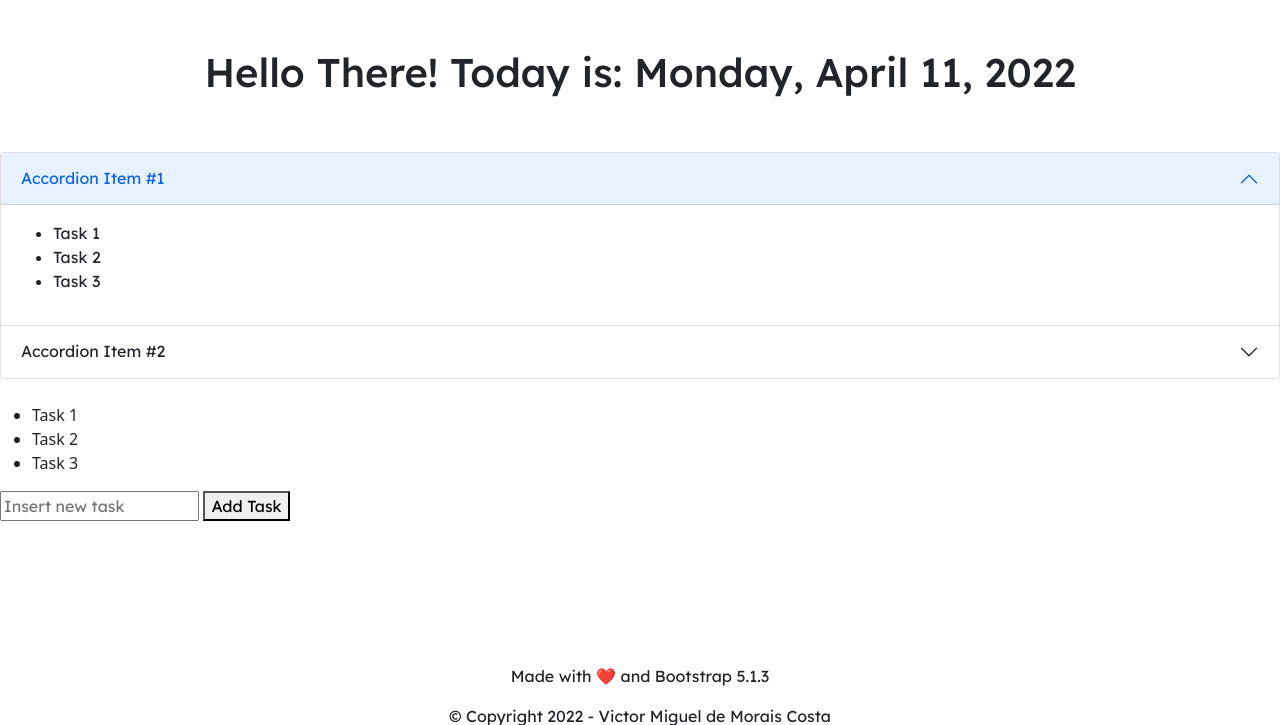
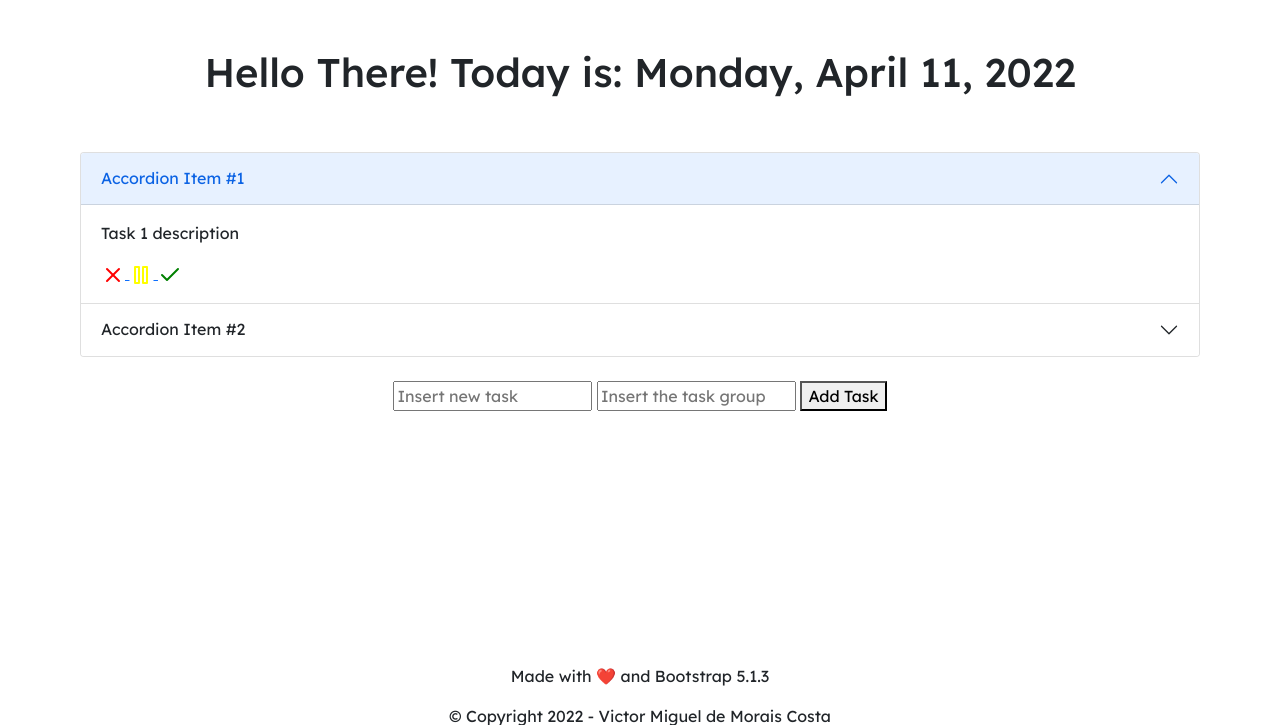
Before and after one commit to vmmc2/Dewit, a Node server app: page / in a window 1280 px wide. Shown: the part 56-781 px from the top of the page. Run offline with Node 20, Linux system fonts and the light colour scheme.

Commit message:
More changes to styles.

```diff
--- a/public/css/styles.css
+++ b/public/css/styles.css
@@ -1,5 +1,14 @@
 .font-lexend{
     font-family: 'Lexend', sans-serif;
+}
+
+.my-accordion{
+    margin-left: 5em;
+    margin-right: 5em;
+}
+
+.my-form{
+    margin:0 auto;
 }
 
 #greeting{
--- a/views/list.ejs
+++ b/views/list.ejs
@@ -16,7 +16,7 @@
             <h1> Hello There! Today is: <%= currentDay %> </h1>
         </div>
 
-        <div class="font-lexend accordion mt-4 mb-4" id="accordionExample">
+        <div class="font-lexend accordion mt-4 mb-4 my-accordion" id="accordionExample">
             <div class="accordion-item">
                 <h2 class="accordion-header" id="headingOne">
                     <button class="accordion-button" type="button" data-bs-toggle="collapse" data-bs-target="#collapseOne" aria-expanded="true" aria-controls="collapseOne">
@@ -25,11 +25,23 @@
                 </h2>
                 <div id="collapseOne" class="accordion-collapse collapse show" aria-labelledby="headingOne">
                     <div class="accordion-body">
-                        <ul class="taskList">
-                            <li> Task 1 </li>
-                            <li> Task 2</li>
-                            <li> Task 3</li>
-                        </ul>
+                        <div class="taskList">
+                            <div class="taskItem">
+                                <div class="taskDescription"></div>
+                                    <p> Task 1 description </p>
+                                <div class="taskStatus">
+                                    <a class="taskDeleted">
+                                        <svg xmlns="http://www.w3.org/2000/svg" width="24" height="24" viewBox="0 0 24 24" fill="none" stroke="red" stroke-width="2" stroke-linecap="round" stroke-linejoin="round" class="feather feather-x"><line x1="18" y1="6" x2="6" y2="18"></line><line x1="6" y1="6" x2="18" y2="18"></line></svg>
+                                    </a>
+                                    <a class="taskPaused">
+                                        <svg xmlns="http://www.w3.org/2000/svg" width="24" height="24" viewBox="0 0 24 24" fill="none" stroke="yellow" stroke-width="2" stroke-linecap="round" stroke-linejoin="round" class="feather feather-pause"><rect x="6" y="4" width="4" height="16"></rect><rect x="14" y="4" width="4" height="16"></rect></svg>
+                                    </a>
+                                    <a class="taskDone" href="#">
+                                        <svg xmlns="http://www.w3.org/2000/svg" width="24" height="24" viewBox="0 0 24 24" fill="none" stroke="green" stroke-width="2" stroke-linecap="round" stroke-linejoin="round" class="feather feather-check"><polyline points="20 6 9 17 4 12"></polyline></svg>
+                                    </a>
+                                </div>
+                            </div>
+                        </div>
                     </div>
                 </div>
             </div>
@@ -51,7 +63,7 @@
             </div>
         </div>
 
-
+        <!--
         <ul>
             <li> Task 1 </li>
             <li> Task 2</li>
@@ -60,9 +72,11 @@
                    <li> <%= tasks[i] %> </li>
             <% } %>
         </ul>
+        -->
 
-        <form class="font-lexend" action="/" method="POST">
+        <form class="font-lexend my-form" action="/" method="POST">
             <input type="text" name="newTask" placeholder="Insert new task" autocomplete="off">
+            <input type="text" name="newGroup" placeholder="Insert the task group" autocomplete="off">
             <button type="submit" name="addTask"> Add Task </button>
         </form>
 
```
